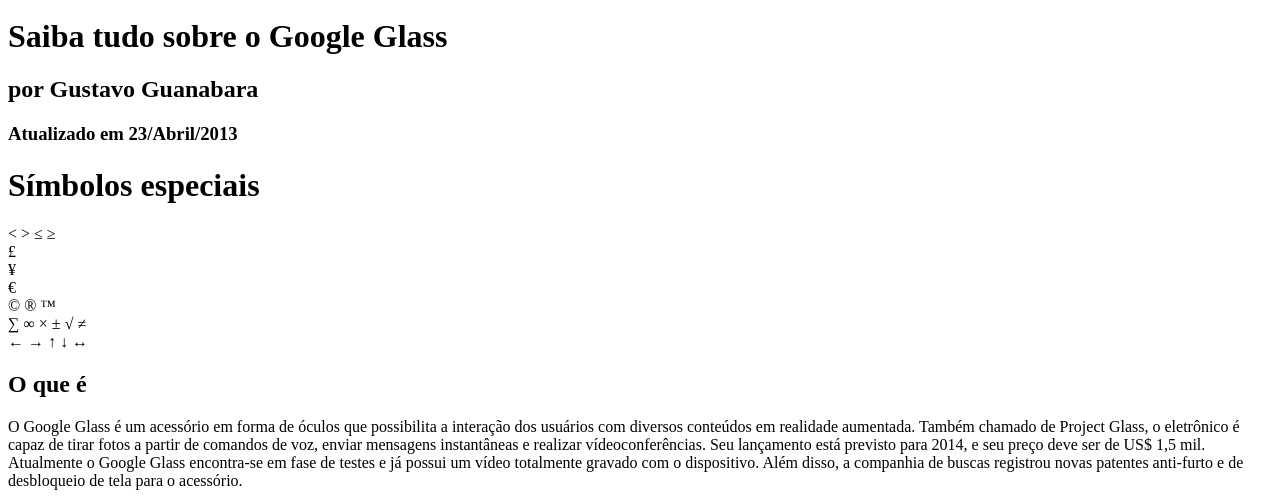
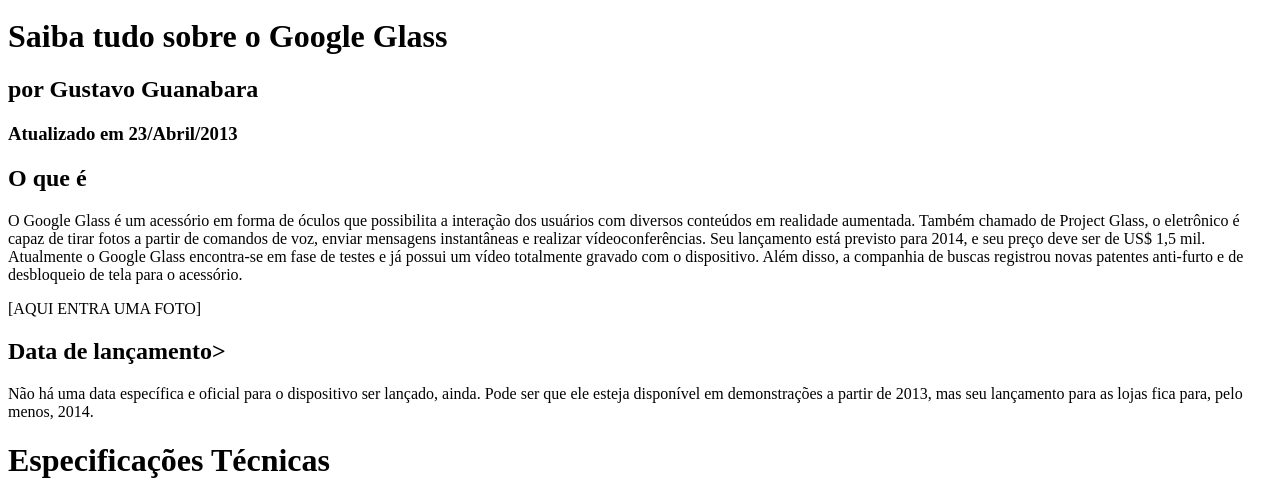
Before and after one commit to caioc123/CursoFrontEnd, a plain HTML site: page projeto-glass-html5/index.html in a window 1280 px wide. Shown: the part 296-797 px from the top of the page. Drawn offline with Linux system fonts and the light colour scheme; files whose address does not match are found by name.

Commit message:
Organizando código

```diff
--- a/projeto-glass-html5/index.html
+++ b/projeto-glass-html5/index.html
@@ -36,29 +36,29 @@
 
 <!-- cada quebra de linha é um br e cada espaço em branco é um &nbsp -->
 
-<h1>Símbolos especiais</h1>
+<!--<h1>Símbolos especiais</h1>
 
 
 <p>
-&lt; <!-- Menor que -->
-&gt; <!-- Maior que -->
-&le; <!-- Menor ou igual  -->
-&ge; <!-- Maior ou igual --> <br/>
+<!--&lt; <!-- Menor que -->
+<!--&gt; <!-- Maior que -->
+<!--&le; <!-- Menor ou igual  -->
+<!--&ge; <!-- Maior ou igual -->
 
-&pound; <!--libra --> <br/>
-&yen; <!--yen --> <br/>
-&euro; <!--euro --> <br/>
+<!--&pound; <!--libra --> <!--<br/>
+<!--&yen; <!--yen --> <!--<br/>
+<!--&euro; <!--euro --> <!--<br/>
 
-&copy; <!-- copyright -->
-&reg; <!-- marca registrada -->
-&trade; <!-- trade mark --> <br/>
+<!--&copy; <!-- copyright -->
+<!--&reg; <!-- marca registrada -->
+<!--&trade; <!-- trade mark --> <!--<br/>
 
-&sum; <!--soma-->
-&infin;<!--infinito-->
-&times;<!--multiplicação-->
-&plusmn;
-&radic;
-&ne;  <br/>
+<!--&sum; <!--soma-->
+<!--&infin;<!--infinito-->
+<!--&times;<!--multiplicação-->
+<!--&plusmn;
+<!--&radic;
+<!--&ne;  <br/>
 
 &larr;
 &rarr;
@@ -68,7 +68,7 @@
 </p>
 
 
-
+-->
 <h2> O que é </h2>
 <p>O Google Glass é um acessório em forma de óculos que possibilita a interação dos usuários com diversos conteúdos em realidade aumentada. Também chamado de Project Glass, o eletrônico é capaz de tirar fotos a partir de comandos de voz, enviar mensagens instantâneas e realizar vídeo&shy;con&shy;ferên&shy;cias. Seu lançamento está previsto para 2014, e seu preço deve ser de US$ 1,5 mil. Atualmente o Google Glass encontra-se em fase de testes e já possui um vídeo totalmente gravado com o dispositivo. Além disso, a companhia de buscas registrou novas patentes anti-furto e de desbloqueio de tela para o acessório.</p>
 
```
